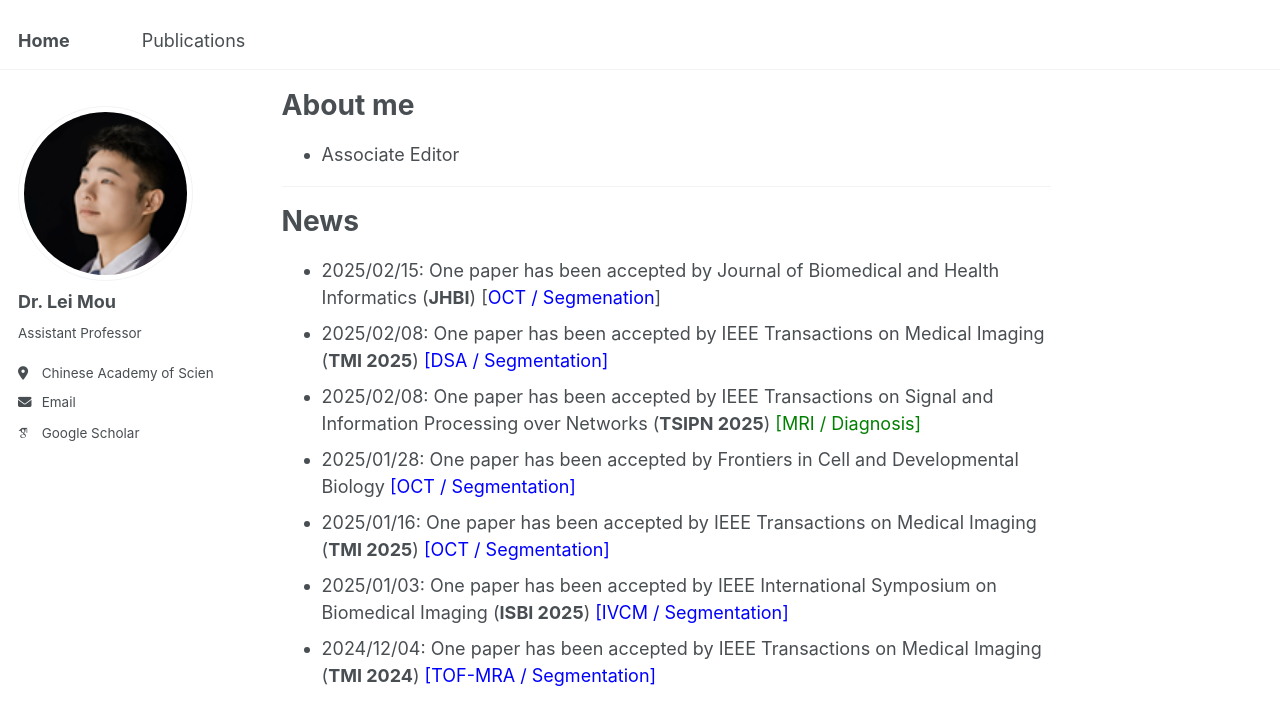
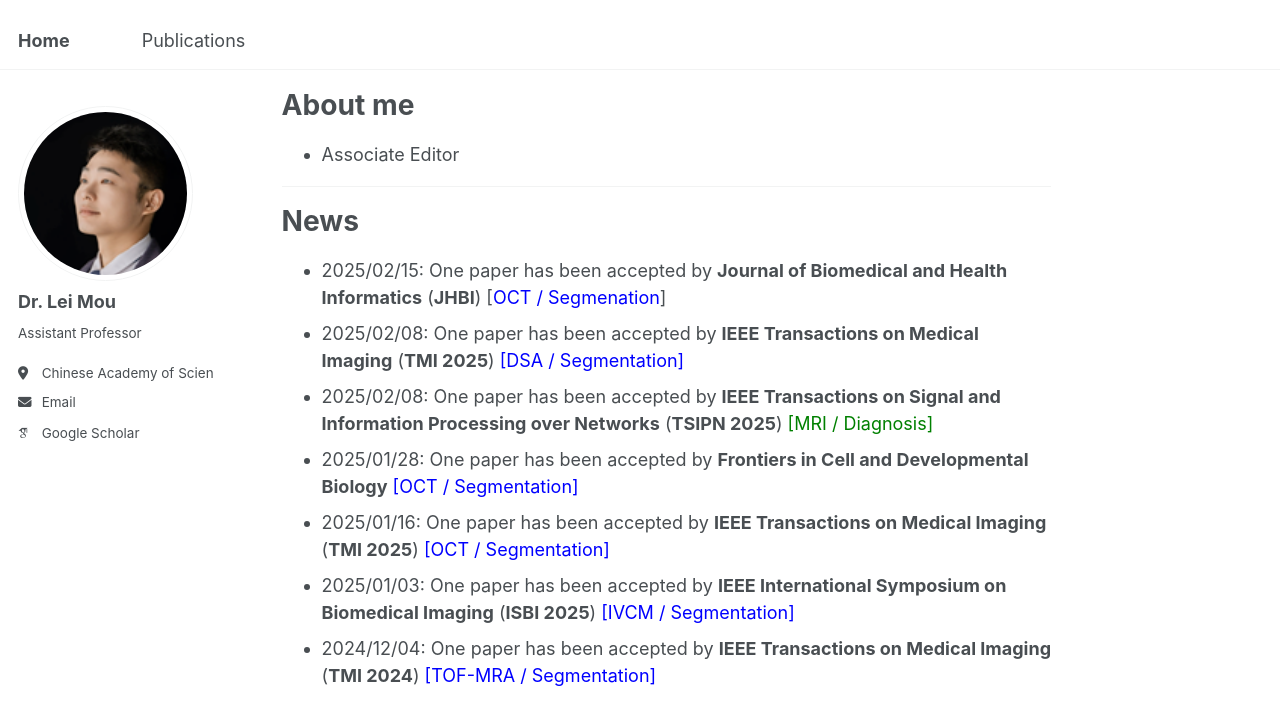
Before and after one commit to iBrain-007/iBrain-007.github.io, a Jekyll site: the page built from _pages/about.md, in a window 1280 px wide and 900 px high, scrolled down 491 px. Shown: the top 725 px of the window. Built offline with Jekyll 4.4.1, drawn with Linux system fonts in a browser that asks for light colours; some web fonts are replaced.

Commit message:
Update about.md

```diff
--- a/_pages/about.md
+++ b/_pages/about.md
@@ -63,10 +63,10 @@ Dr. Lei Mou received his B.Sc. degree in Information Security from Wuhan Univers
 
 # News
 
-- 2025/02/15: One paper has been accepted by Journal of Biomedical and Health Informatics (**JHBI**) [<font color=blue>OCT / Segmenation</font>]
-- 2025/02/08: One paper has been accepted by IEEE Transactions on Medical Imaging (**TMI 2025**) <font color=blue>[DSA / Segmentation]</font>
-- 2025/02/08: One paper has been accepted by IEEE Transactions on Signal and Information Processing over Networks (**TSIPN 2025**) <font color=green>[MRI / Diagnosis]</font>
-- 2025/01/28: One paper has been accepted by Frontiers in Cell and Developmental Biology <font color=blue>[OCT / Segmentation]</font>
-- 2025/01/16: One paper has been accepted by IEEE Transactions on Medical Imaging (**TMI 2025**) <font color=blue>[OCT / Segmentation]</font>
-- 2025/01/03: One paper has been accepted by IEEE International Symposium on Biomedical Imaging (**ISBI 2025**) <font color=blue>[IVCM / Segmentation]</font>
-- 2024/12/04: One paper has been accepted by IEEE Transactions on Medical Imaging (**TMI 2024**) <font color=blue>[TOF-MRA / Segmentation]</font>
+- 2025/02/15: One paper has been accepted by **Journal of Biomedical and Health Informatics** (**JHBI**) [<font color=blue>OCT / Segmenation</font>]
+- 2025/02/08: One paper has been accepted by **IEEE Transactions on Medical Imaging** (**TMI 2025**) <font color=blue>[DSA / Segmentation]</font>
+- 2025/02/08: One paper has been accepted by **IEEE Transactions on Signal and Information Processing over Networks** (**TSIPN 2025**) <font color=green>[MRI / Diagnosis]</font>
+- 2025/01/28: One paper has been accepted by **Frontiers in Cell and Developmental Biology** <font color=blue>[OCT / Segmentation]</font>
+- 2025/01/16: One paper has been accepted by **IEEE Transactions on Medical Imaging** (**TMI 2025**) <font color=blue>[OCT / Segmentation]</font>
+- 2025/01/03: One paper has been accepted by **IEEE International Symposium on Biomedical Imaging** (**ISBI 2025**) <font color=blue>[IVCM / Segmentation]</font>
+- 2024/12/04: One paper has been accepted by **IEEE Transactions on Medical Imaging** (**TMI 2024**) <font color=blue>[TOF-MRA / Segmentation]</font>
```
